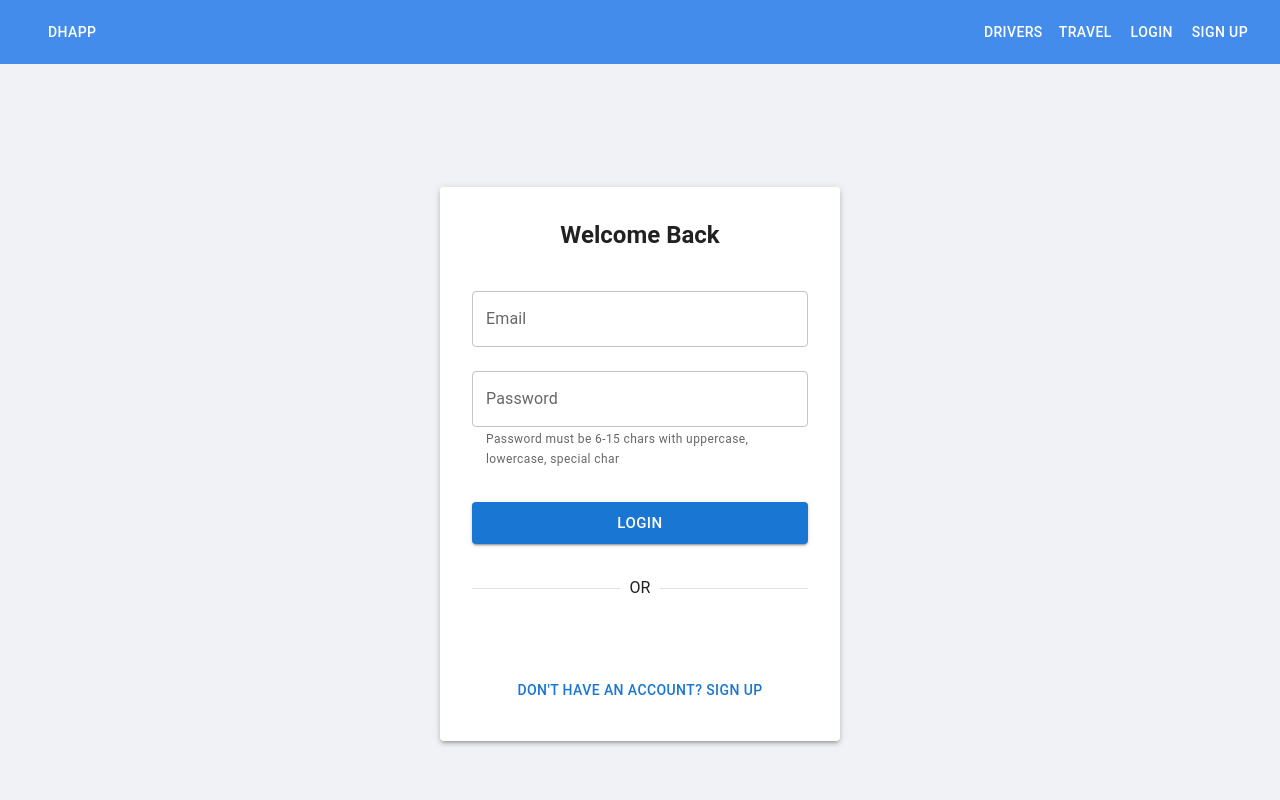
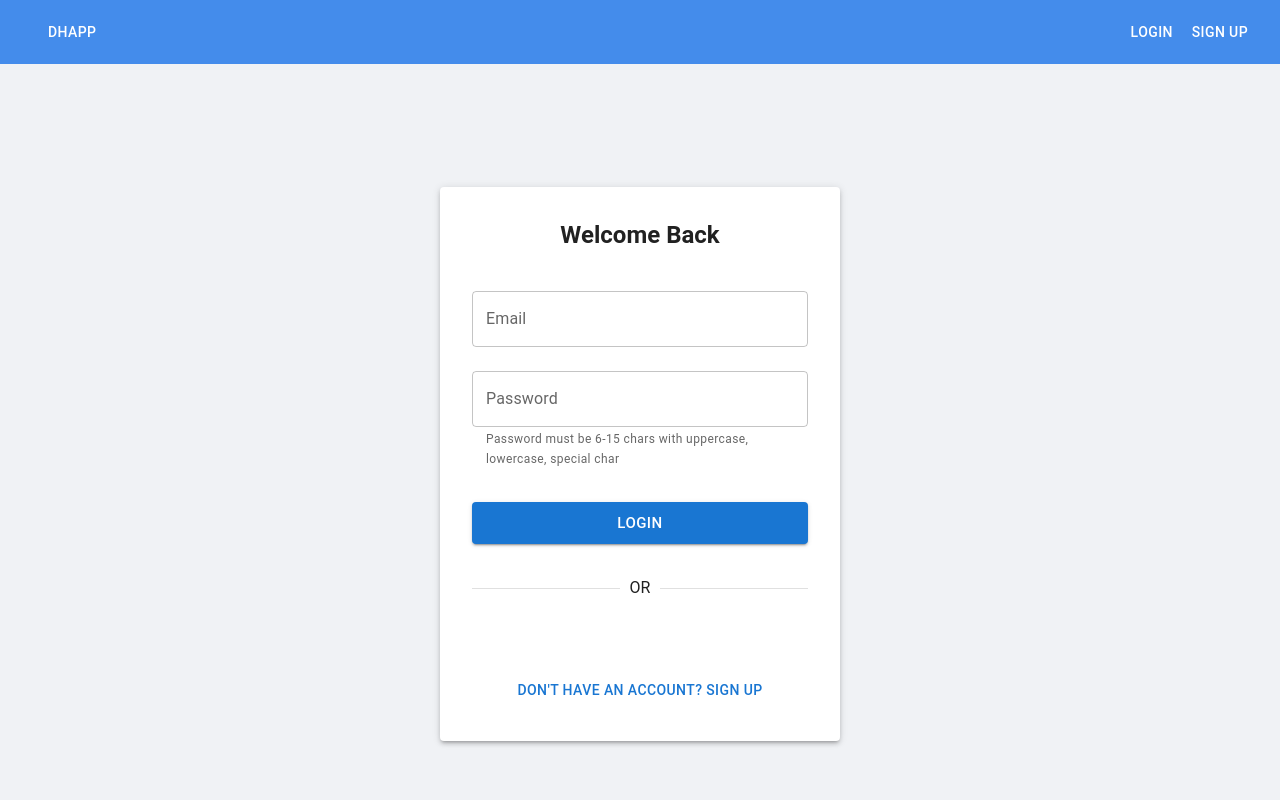
Before and after one commit to thejas199966-a11y/DHAPP-FRONTEND, a React (Vite) app: page /login in a window 1280 px wide. Shown: the top 800 px of the page. Built offline with nearby package versions, Linux system fonts and the light colour scheme; no server answers; some icons are missing.

Commit message:
feat: Remove unused navigation buttons for Drivers and Travel in Navbar component

```diff
--- a/src/components/Navbar.jsx
+++ b/src/components/Navbar.jsx
@@ -17,12 +17,6 @@ const Navbar = () => {
           </Button>
         </Typography>
 
-        <Button color="inherit" component={Link} to="/book-driver">
-          Drivers
-        </Button>
-        <Button color="inherit" component={Link} to="/book-travel">
-          Travel
-        </Button>
         {user ? (
           <Box sx={{ display: "flex", alignItems: "center" }}>
             <Typography variant="body1" sx={{ mr: 2, ml: 2 }}>
```
